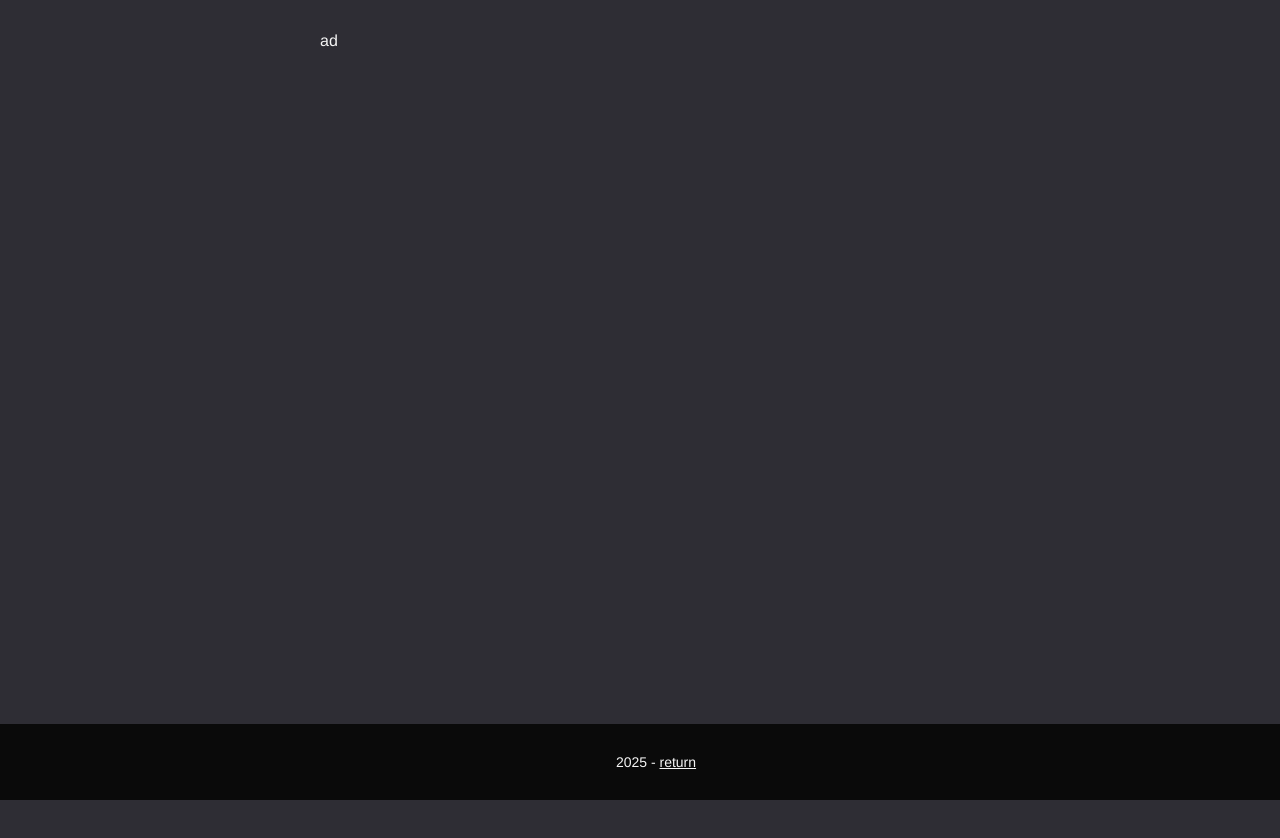
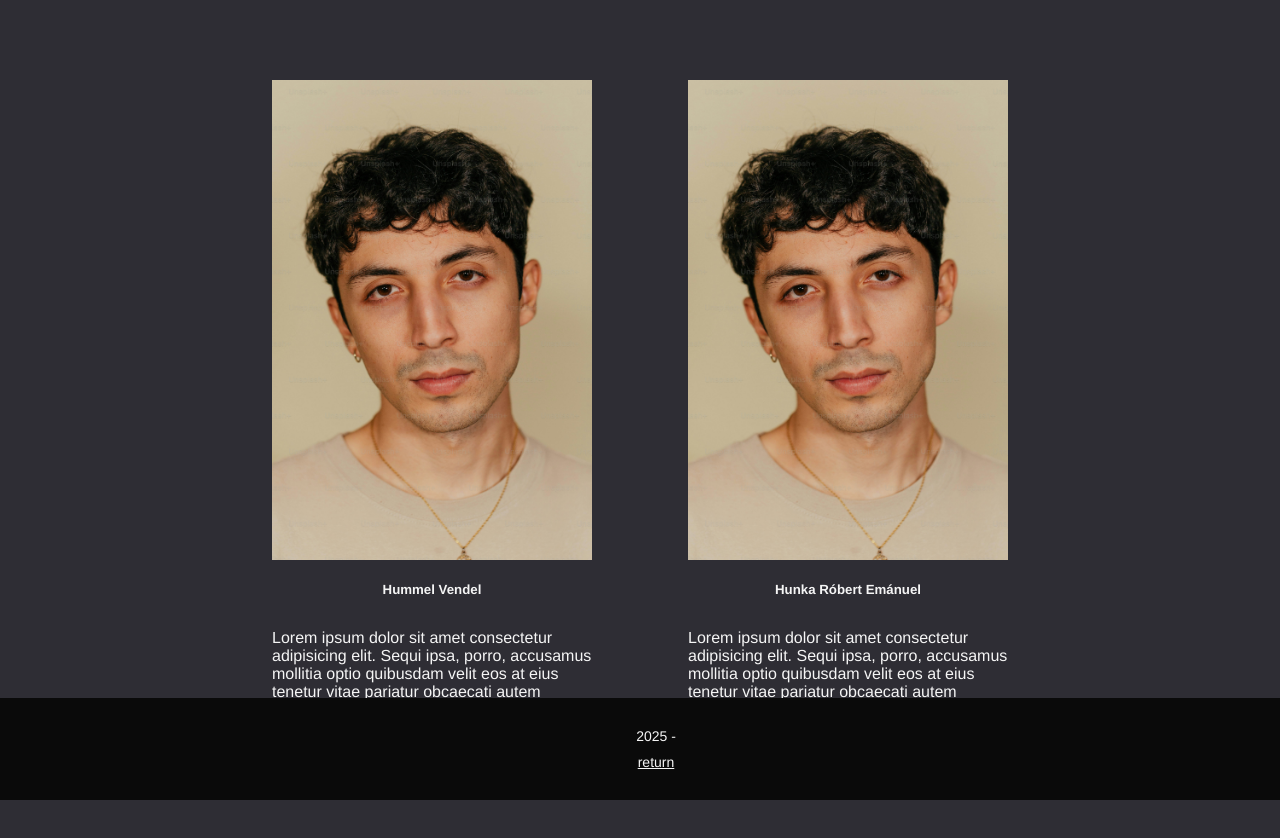
Before and after one commit to zenerra/vizsgaremek, a plain HTML site: page frontend/html/aboutus.html in a window 1280 px wide. Drawn offline with Linux system fonts and the light colour scheme; files whose address does not match are found by name.

Commit message:
aboutus page

```diff
--- a/frontend/html/aboutus.html
+++ b/frontend/html/aboutus.html
@@ -9,12 +9,23 @@
     <title>About Us</title>
 </head>
 <body>
-<main>
+<div class="profilescontent">
 
-       <div class="tabsDiv">
-        <button>ad</button>
-       </div>
-</main>
+    <div class="profile">
+        <img src="../images/portraitHVendel_temp.jpg" alt="">
+        <h5>Hummel Vendel</h5>
+        <p>Lorem ipsum dolor sit amet consectetur adipisicing elit. Sequi ipsa, porro, accusamus mollitia optio quibusdam velit eos at eius tenetur vitae pariatur obcaecati autem magnam dolorem fugit repellendus consectetur sint?</p>
+        <a href="https://github.com/zenerra"> <img src="../images/github.png" alt="" ></a>
+    </div>
+    <div class="profile">
+        <img src="../images/portraitHVendel_temp.jpg" alt="">
+        <h5>Hunka Róbert Emánuel</h5>
+        <p>Lorem ipsum dolor sit amet consectetur adipisicing elit. Sequi ipsa, porro, accusamus mollitia optio quibusdam velit eos at eius tenetur vitae pariatur obcaecati autem magnam dolorem fugit repellendus consectetur sint?</p>
+        <a href="https://github.com/zenerra"> <img src="../images/github.png" alt="" ></a>
+
+    </div>
+
+</div>
 
 
     <footer class="footer">
--- a/frontend/style/style.css
+++ b/frontend/style/style.css
@@ -98,9 +98,11 @@ form{
 
 
 main {
+    box-sizing: border-box;
     min-height:55rem;
     flex: 1;
     margin-left: 18rem;
+    margin-right: 5rem;
     padding: 2rem;
     color: var(--white);
 }
@@ -253,6 +255,40 @@ input{
     height: 4rem;
     background-color: #fd2929;
 }
+.profile{
+
+}
+.profile > img{
+
+    display: block;
+    margin: 0 auto;
+    width: 20rem;
+}
+
+
+.profile > h5{
+    text-align: center;
+}
+.profile > p, a{
+
+    display: block;
+    width: 20rem;
+    padding-top: 0.6rem;
+    margin: 0 auto;
+
+}
+.profilescontent{
+    margin: 0 auto;
+    max-width: 80rem;
+    min-height:55rem;
+    display: grid;
+    grid-template-columns: repeat(auto-fit, minmax(14rem, 25rem));
+    gap: 1rem;
+    align-items: center;
+    justify-content: center;
+    color: var(--white);
+    height: 100%;
+}
 
 #transactionstab{background-image: url(../images/transaction_icon.png); }
 #statisticstab{background-image: url(../images/statistics_pageicon.png);}
@@ -260,7 +296,11 @@ input{
 #logouttab{background-image: url(../images/logout_icon.svg); }
 
 @media (max-width: 1024px) {
+    main {
+        margin-left: 16rem;
+        margin-right: 2rem;
 
+    }
     nav{
         width: 15rem;
     }
@@ -294,7 +334,7 @@ input{
 
 
     main {
-        margin-left: 12.5rem;
+        margin-left: 12rem;
 
         padding-right: 3rem;
     }
@@ -302,7 +342,11 @@ input{
 }
 
 @media (max-width: 480px) {
+    main {
+        margin: 0 6.5rem 0 6.5rem;
 
+        padding-right: 3rem;
+    }
     .tabsDiv > a {
         background-image: none !important;
    }
@@ -322,7 +366,7 @@ input{
         margin-left: 0;
     }
     nav{
-        width: 28%;
+        width: 7rem;
         padding-left: 0;
 
     }
```
Also changed, not shown: frontend/images/portraitHRobert_temp.jpg (renamed from frontend/images/portraitRobi_temp.jpg), frontend/images/portraitHVendel_temp.jpg (renamed from frontend/images/portraitVendel_temp.jpg).
